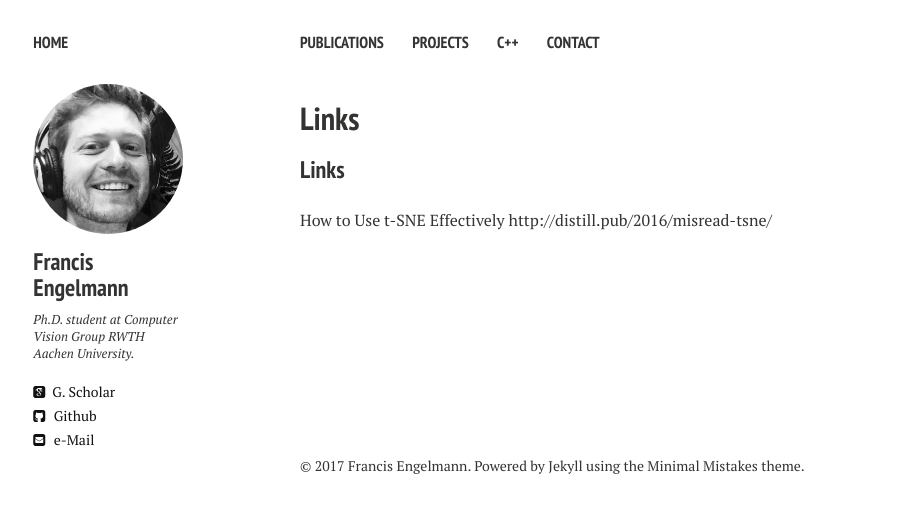
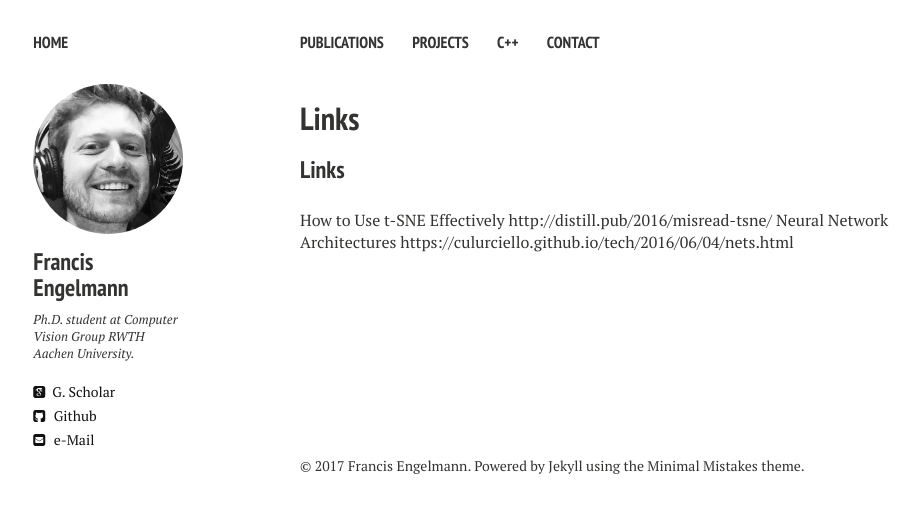
Before and after one commit to francisengelmann/francisengelmann.github.io, a Jekyll site: the page built from links.md, in a window 1280 px wide. Shown: the top 513 px of the page, without its empty margins (20-940 px from the left). Built offline with Jekyll 4.4.1, drawn with Linux system fonts in a browser that asks for light colours; nearby versions of some CDN libraries; our own code applies the rules of GitHub Pages for plain Markdown files.

Commit message:
Update links.md

```diff
--- a/links.md
+++ b/links.md
@@ -1,2 +1,3 @@
 ### Links
 How to Use t-SNE Effectively http://distill.pub/2016/misread-tsne/
+Neural Network Architectures https://culurciello.github.io/tech/2016/06/04/nets.html
```
